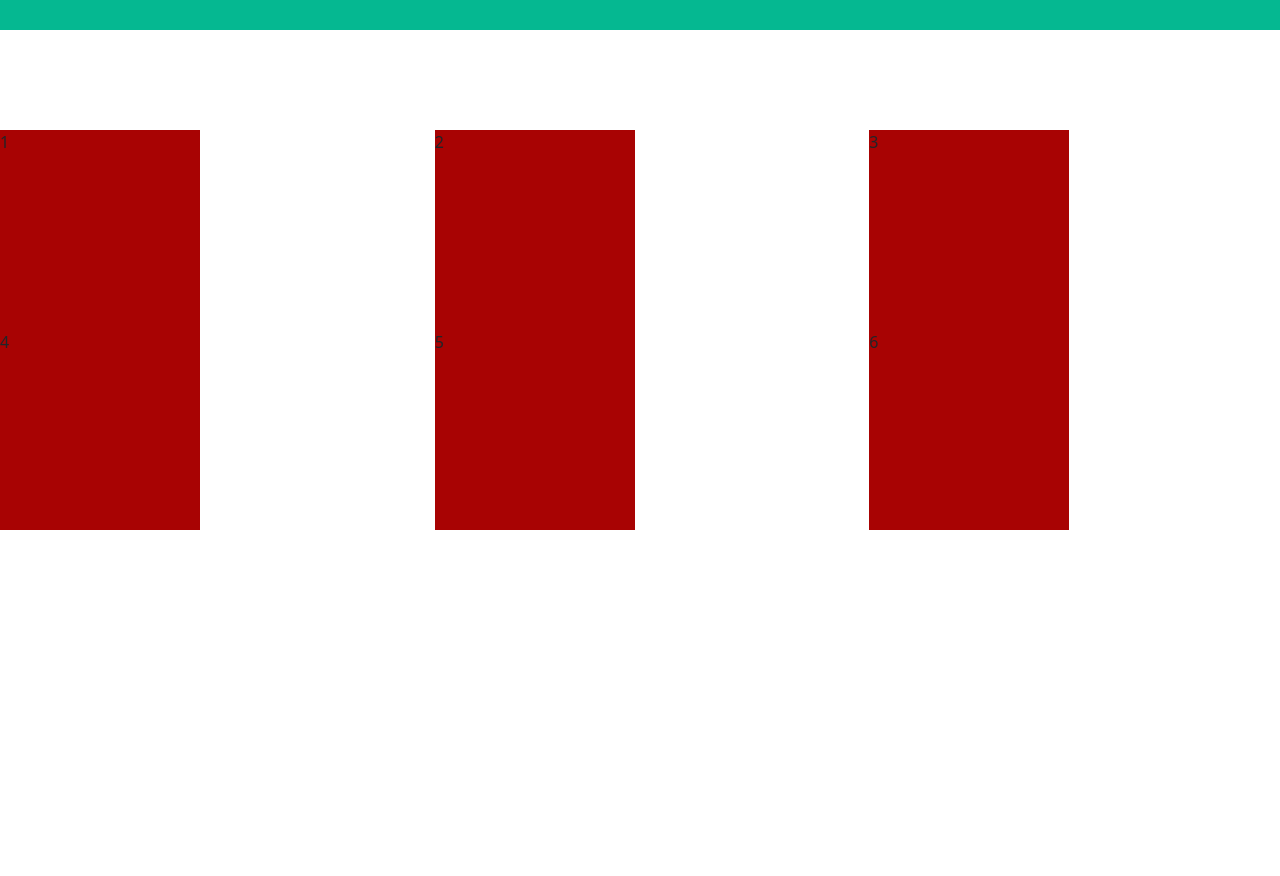
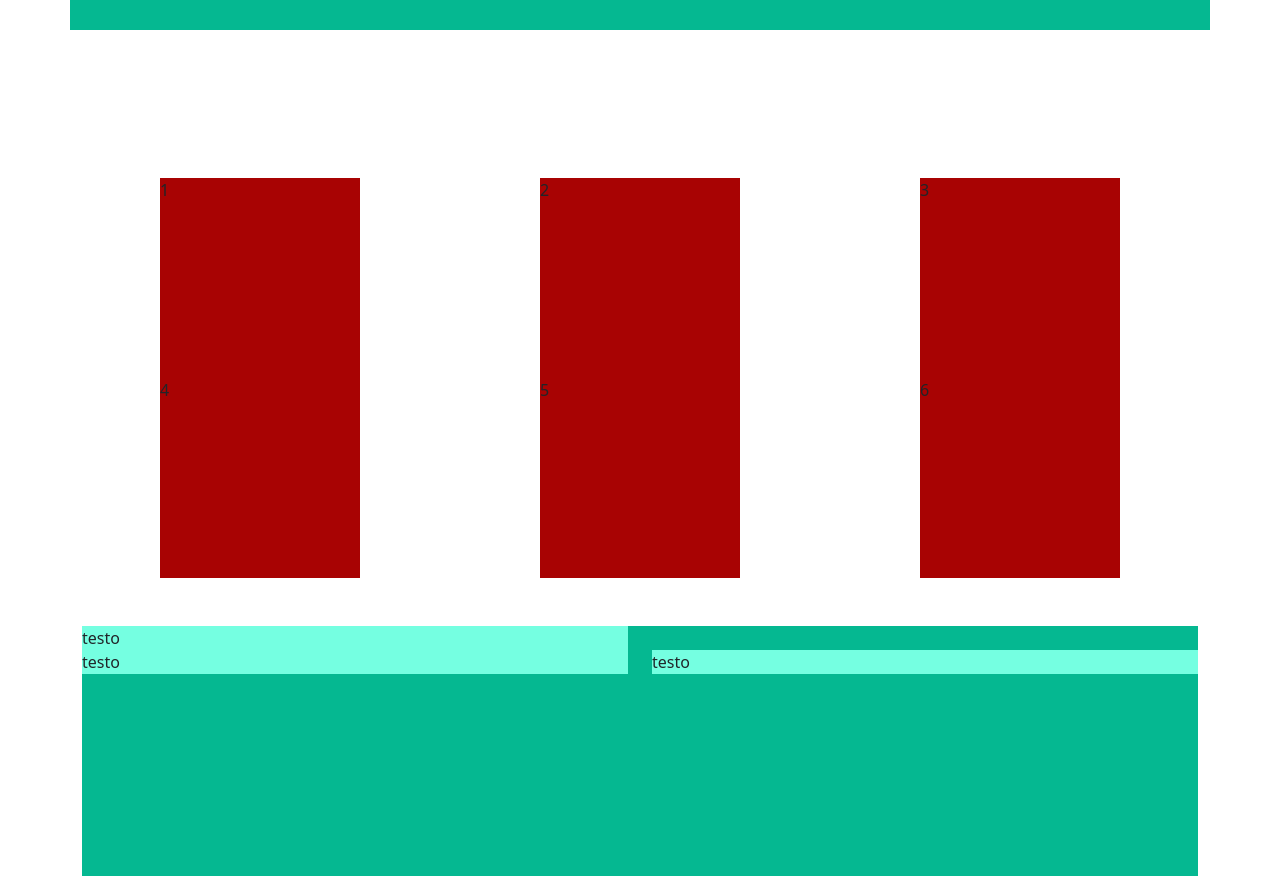
Before and after one commit to Dario0199/html-css-bootstrap-freelancer, a plain HTML site: page index.html in a window 1280 px wide. Shown: the part 260-1136 px from the top of the page. Before the commit the page ends 800 px from the top, so only its background shows below. Drawn offline with nearby package versions, Linux system fonts and the light colour scheme.

Commit message:
box about

```diff
--- a/index.html
+++ b/index.html
@@ -9,7 +9,7 @@
     <link rel="stylesheet" href="./style.css">
 </head>
 <body>
-    <section class=".container">
+    <section class="container">
         <!-- header -->
         <div class="row header_1">
             <div class="col-">
@@ -28,8 +28,8 @@
             <div class="col-"></div>
         </div>
         <!--image -->
-        <div class="row image">
-            <div class="col-sm-12 col-md-6 col-xl-4 m-">
+        <div class="row image my-5">
+            <div class="col-sm-12 col-md-6 col-xl-4 ">
                 <div class="box img">1</div>
             </div>
             <div class="col-sm-12 col-md-6 col-xl-4">
@@ -48,6 +48,26 @@
                 <div class="box img">6</div>
             </div>
         </div>
+        <!-- about -->
+        <div class="row">
+            <div class="col">
+                <div class="box about">
+                    <div class="row">
+                        <div class="col-6">
+                            <div class="box_about">testo</div>
+                        </div>
+                    </div>
+                    <div class="row">
+                        <div class="col-6 col-sm-12 col-md-6">
+                            <div class="box_about">testo</div>
+                        </div>
+                        <div class="col-6 col-sm-12 col-md-6">
+                            <div class="box_about">testo</div>
+                        </div>
+                    </div>
+                </div>
+            </div>
+        </div>
     </section>
 </body>
 </html>
--- a/style.css
+++ b/style.css
@@ -1,5 +1,5 @@
 body{
-    margin: 0 auto;
+
 }
 
 .header_1{
@@ -22,10 +22,19 @@ body{
     height: 100px;
 }
 
-
-
 .img{
+    margin: 0 auto;
     width: 200px;
     height: 200px;
     background: rgb(168, 3, 3);
 }
+
+.about{
+    height: 250px;
+    background: rgb(5, 184, 145);
+}
+
+.box_about{
+    background: rgb(117, 255, 225);
+    margin: 0 auto;
+}
```
